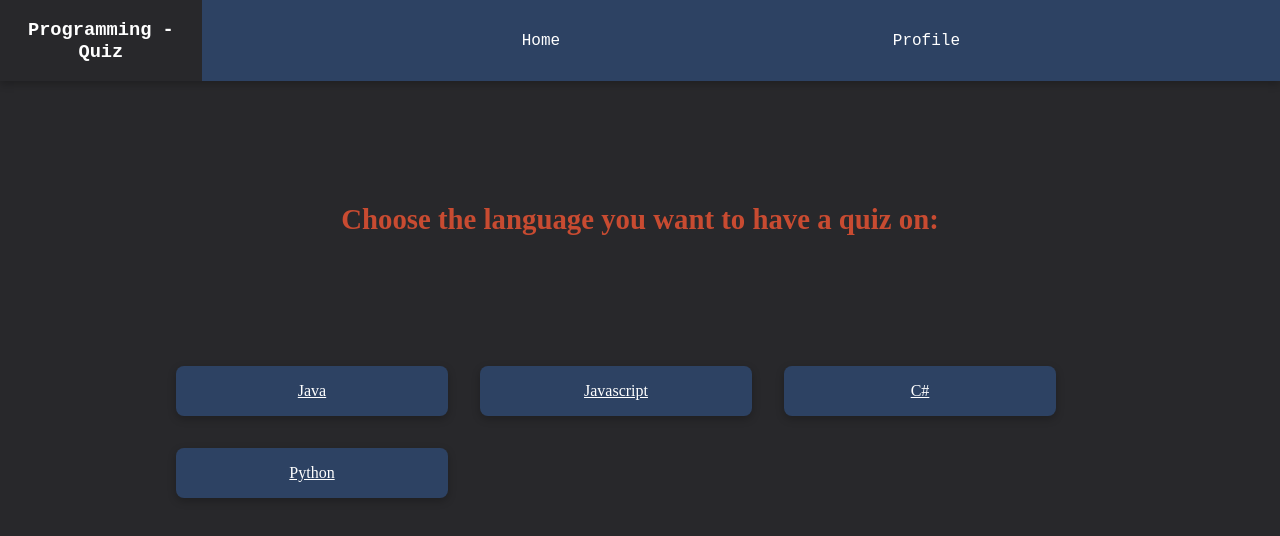
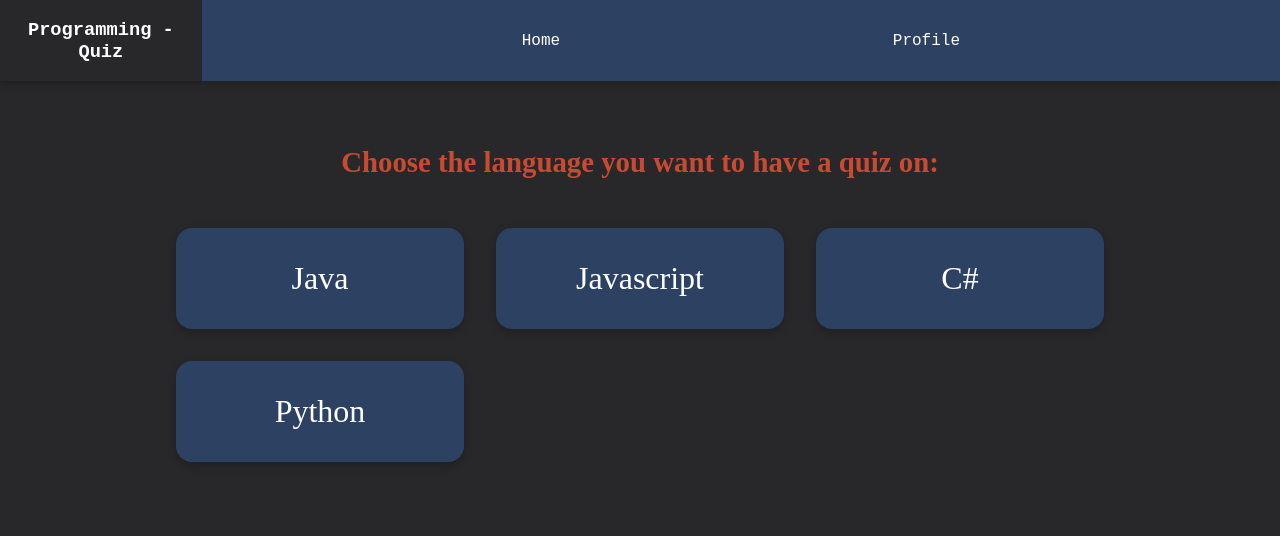
Before and after one commit to ProgrammeringQuiz/Quiz, a Vue app: page / in a window 1280 px wide. Shown: the top 536 px of the page. Built offline with nearby package versions, Linux system fonts and the light colour scheme.

Commit message:
Add responsive CSS for Home.vue

```diff
--- a/src/components/Home.vue
+++ b/src/components/Home.vue
@@ -12,12 +12,13 @@ const quizLanguage = languageData.quizLanguage[0].language;
     </div>
     <div class="content">
       <div
+          class="quizLanguage"
         v-for="(language, index) in quizLanguage"
         :key="language.id"
         :id="'language' + index"
       >
         <RouterLink
-          class="quizLanguage"
+          class="languageText"
           :to="{
             name: `quizOptions`,
             params: { name: language, id: index + 1 },
@@ -41,15 +42,18 @@ const quizLanguage = languageData.quizLanguage[0].language;
   color: #c84b31;
 }
 
+.content{
+  display: flex;
+  flex-direction: column;
+}
 .quizLanguage {
-  max-width: 35em;
-  margin: 5em auto auto auto;
-  display: flex;
+  font-size: 2em;
+  width: 50vw;
+  text-decoration: none;
+  margin: 1em auto auto auto;
   background-color: #2d4263;
   border-radius: 0.5em;
-  padding: 0.5em 0.5em 1em 0.5em;
-  justify-content: center;
-  flex-direction: column;
+  padding: 1.5em;
   text-align: center;
   color: white;
   box-shadow: rgba(0, 0, 0, 0.24) 0 3px 8px;
@@ -58,6 +62,11 @@ const quizLanguage = languageData.quizLanguage[0].language;
 
 .quizLanguage:hover {
   background-color: #232747;
+}
+
+.languageText{
+  text-decoration: none;
+  color:white;
 }
 
 .home {
@@ -70,22 +79,23 @@ const quizLanguage = languageData.quizLanguage[0].language;
 
 @media screen and (min-width: 1024px) {
   .pageText {
-    margin-top: 6em;
+    margin-top: 2em;
     font-size: 0.9em;
   }
 
   .content {
     max-width: 60em;
-    margin: 5em auto auto auto;
     display: flex;
+    flex-direction: row;
     flex-wrap: wrap;
   }
 
   .quizLanguage {
     color: white;
-    margin: 1em;
+    margin: 0.5em;
     padding: 1em;
-    width: 15em;
+    width: 7em;
+
   }
 }
 </style>
```
